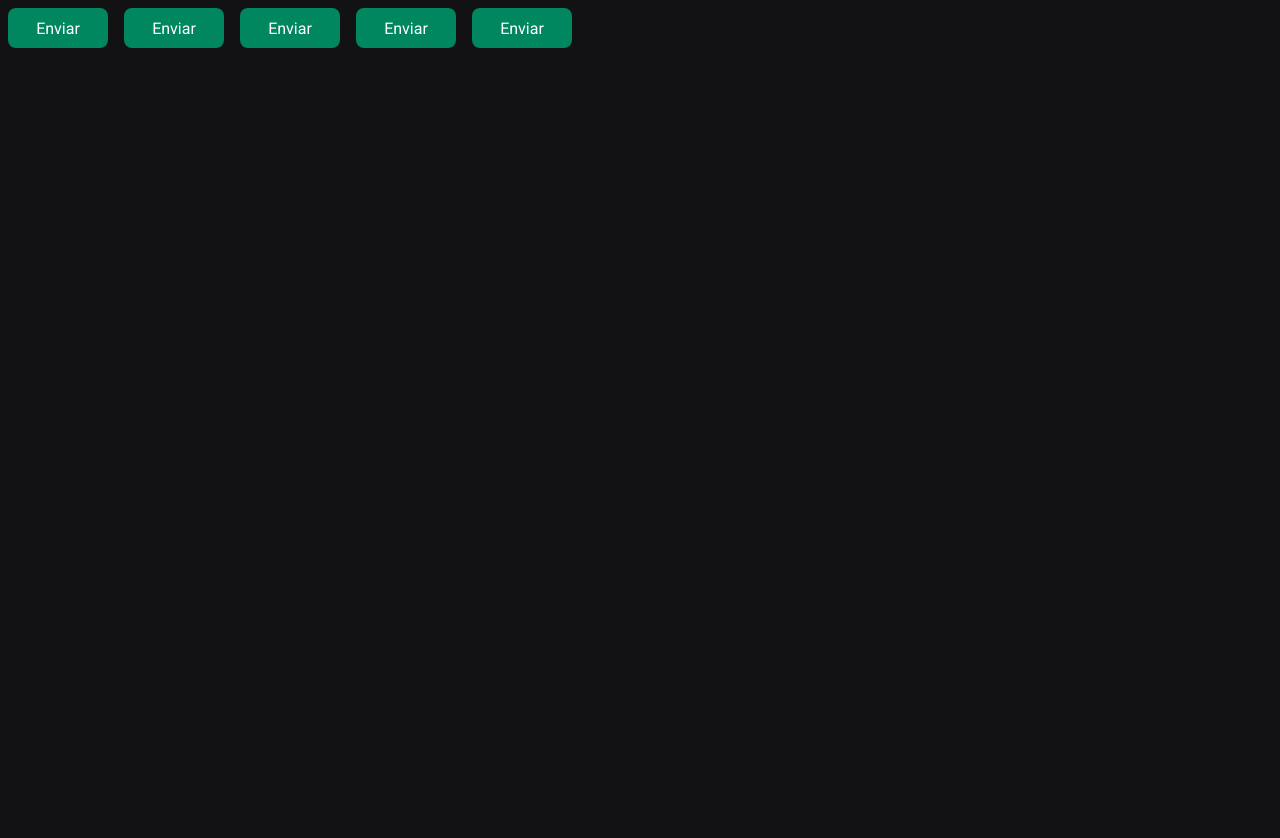
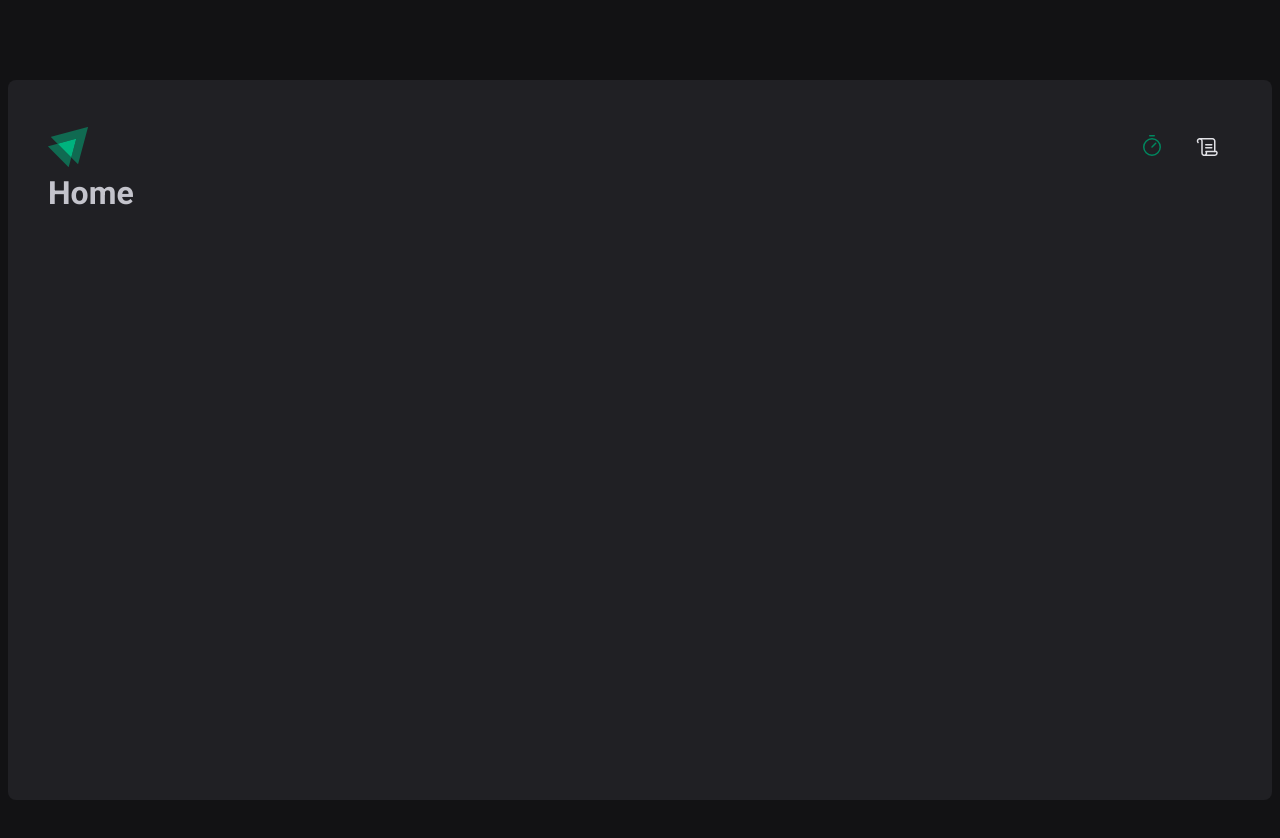
Before and after one commit to anderrf/ignite-timer, a React (Vite) app: page / in a window 1280 px wide. Shown: the top 838 px of the page. Before the commit the page ends 800 px from the top, so only its background shows below. Built offline with nearby package versions, Linux system fonts and the light colour scheme.

Commit message:
layout and header

```diff
--- a/package.json
+++ b/package.json
@@ -10,8 +10,10 @@
     "preview": "vite preview"
   },
   "dependencies": {
+    "phosphor-react": "^1.4.1",
     "react": "^18.2.0",
     "react-dom": "^18.2.0",
+    "react-router-dom": "^6.24.0",
     "styled-components": "^6.1.11"
   },
   "devDependencies": {
--- a/src/App.tsx
+++ b/src/App.tsx
@@ -1,17 +1,16 @@
 import { ThemeProvider } from 'styled-components'
-import { Button } from './components/Button'
+import { BrowserRouter } from 'react-router-dom'
 import { defaultTheme } from './styles/themes/default'
 import { GlobalStyle } from './styles/global'
+import { Router } from './Router'
 
 export function App() {
   return (
     <ThemeProvider theme={defaultTheme}>
-      <Button variant={'primary'} />
-      <Button variant={'secondary'} />
-      <Button variant={'danger'} />
-      <Button variant={'success'} />
-      <Button />
-      <GlobalStyle />
+      <BrowserRouter>
+        <Router />
+        <GlobalStyle />
+      </BrowserRouter>
     </ThemeProvider>
   )
 }
--- /dev/null
+++ b/src/Router.tsx
@@ -0,0 +1,15 @@
+import { Routes, Route } from 'react-router-dom'
+import { Home } from './pages/Home'
+import { History } from './pages/History'
+import { DefaultLayout } from './layouts/DefaultLayout/Index'
+
+export function Router() {
+  return (
+    <Routes>
+      <Route path="/" element={<DefaultLayout />}>
+        <Route path="/" element={<Home />} />
+        <Route path="/history" element={<History />} />
+      </Route>
+    </Routes>
+  )
+}
--- a/src/components/Button.styles.ts
+++ /dev/null
@@ -1,24 +0,0 @@
-import styled, { css } from 'styled-components'
-
-export type ButtonVariant = 'primary' | 'secondary' | 'danger' | 'success'
-
-interface ButtonContainerProps {
-  variant: ButtonVariant
-}
-
-const buttonVariants = {
-  primary: 'purple',
-  secondary: 'orange',
-  danger: 'red',
-  success: 'green',
-}
-
-export const ButtonContainer = styled.button<ButtonContainerProps>`
-  width: 100px;
-  height: 40px;
-  border: 0;
-  border-radius: 8px;
-  margin: 8px;
-  color: ${(props) => props.theme.white};
-  background-color: ${(props) => props.theme['green-500']};
-`
--- a/src/components/Button.tsx
+++ /dev/null
@@ -1,9 +0,0 @@
-import { ButtonContainer, ButtonVariant } from './Button.styles'
-
-interface ButtonProps {
-  variant?: ButtonVariant
-}
-
-export function Button({ variant = 'primary' }: ButtonProps) {
-  return <ButtonContainer variant={variant}>Enviar</ButtonContainer>
-}
--- /dev/null
+++ b/src/components/Header/Index.tsx
@@ -0,0 +1,21 @@
+import { HeaderContainer } from './styles'
+
+import logoIgnite from '../../assets/logo-ignite.svg'
+import { Timer, Scroll } from 'phosphor-react'
+import { NavLink } from 'react-router-dom'
+
+export function Header() {
+  return (
+    <HeaderContainer>
+      <img src={logoIgnite} alt="" />
+      <nav>
+        <NavLink to="/" title="Timer">
+          <Timer size={24} />
+        </NavLink>
+        <NavLink to="/history" title="Histórico">
+          <Scroll size={24} />
+        </NavLink>
+      </nav>
+    </HeaderContainer>
+  )
+}
--- /dev/null
+++ b/src/components/Header/styles.ts
@@ -0,0 +1,34 @@
+import styled from 'styled-components'
+
+export const HeaderContainer = styled.header`
+  display: flex;
+  align-items: center;
+  justify-content: space-between;
+
+  nav {
+    display: flex;
+    gap: 0.5rem;
+
+    a {
+      width: 3rem;
+      height: 3rem;
+
+      display: flex;
+      justify-content: center;
+      align-items: center;
+
+      color: ${(props) => props.theme['gray-100']};
+
+      border-top: 3px solid transparent;
+      border-bottom: 3px solid transparent;
+
+      &:hover {
+        border-bottom: 3px solid ${(props) => props.theme['green-500']};
+      }
+
+      &.active {
+        color: ${(props) => props.theme['green-500']};
+      }
+    }
+  }
+`
--- /dev/null
+++ b/src/layouts/DefaultLayout/Index.tsx
@@ -0,0 +1,12 @@
+import { Outlet } from 'react-router-dom'
+import { Header } from '../../components/Header/Index'
+import { LayoutContainer } from './styles'
+
+export function DefaultLayout() {
+  return (
+    <LayoutContainer>
+      <Header />
+      <Outlet />
+    </LayoutContainer>
+  )
+}
--- /dev/null
+++ b/src/layouts/DefaultLayout/styles.ts
@@ -0,0 +1,14 @@
+import styled from 'styled-components'
+
+export const LayoutContainer = styled.div`
+  max-width: 74rem;
+  height: calc(100vh - 10rem);
+  margin: 5rem auto;
+  padding: 2.5rem;
+
+  background: ${(props) => props.theme['gray-800']};
+  border-radius: 8px;
+
+  display: flex;
+  flex-direction: column;
+`
--- /dev/null
+++ b/src/pages/History.tsx
@@ -0,0 +1,3 @@
+export function History() {
+  return <h1>History</h1>
+}
--- /dev/null
+++ b/src/pages/Home.tsx
@@ -0,0 +1,7 @@
+export function Home() {
+  return (
+    <div>
+      <h1>Home</h1>
+    </div>
+  )
+}
```
Also changed, not shown: src/assets/logo-ignite.svg (added), 1 other file (tests, documents, lock files or other folders).
